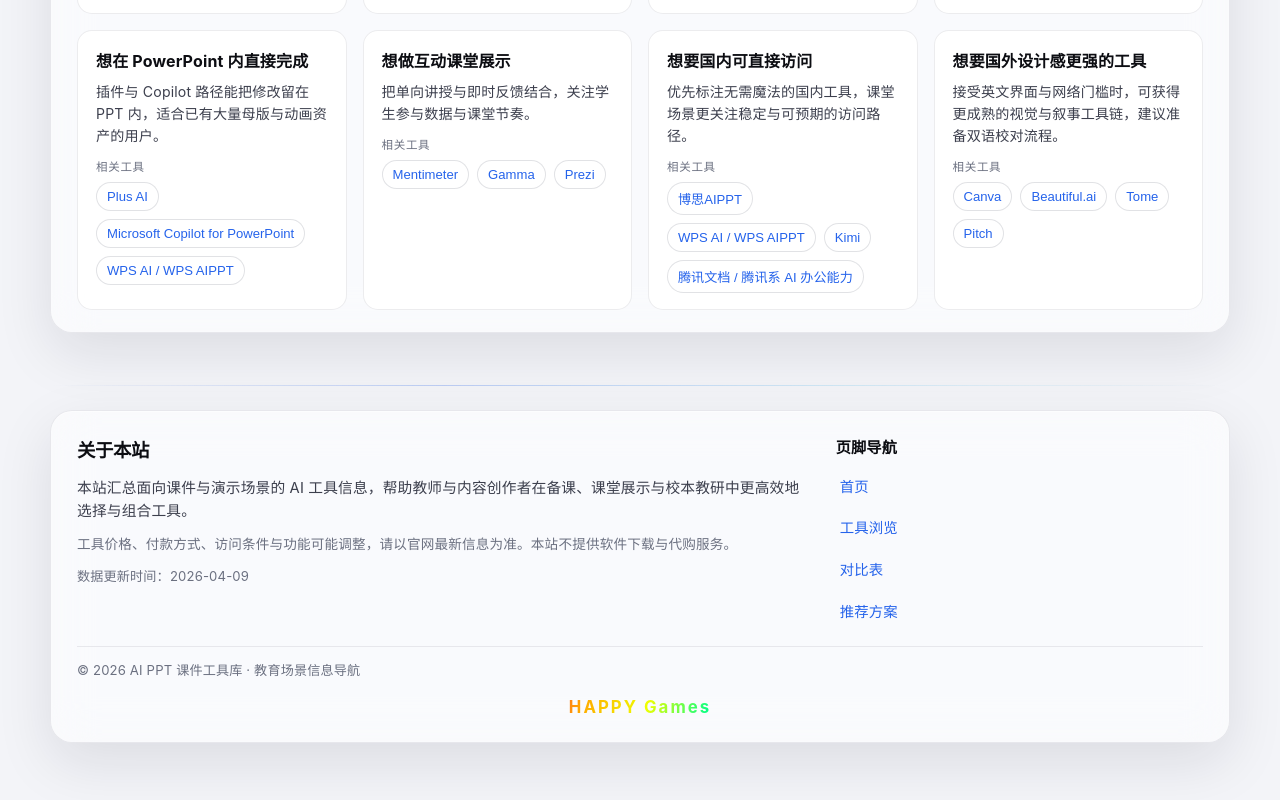
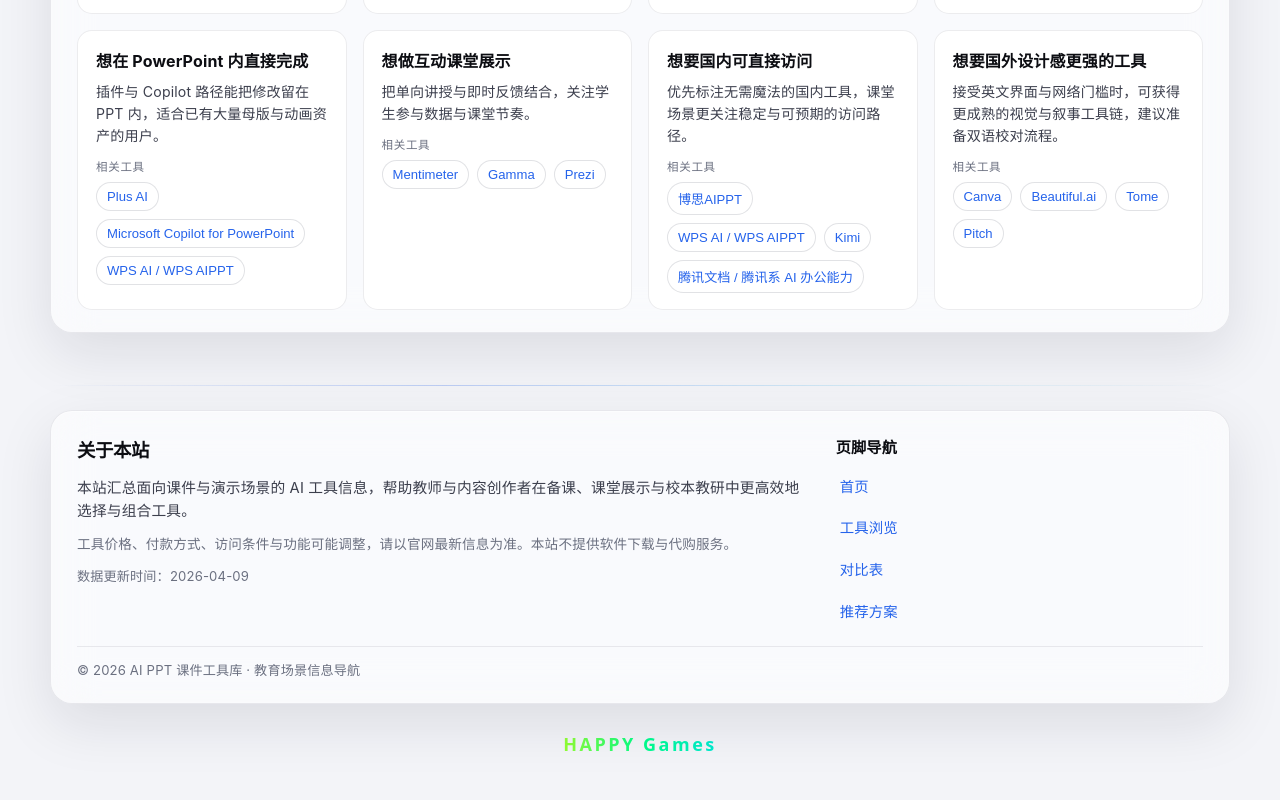
Before and after one commit to ZHANGYUEMIN/ppt-ai, a Vue app: page / in a window 1280 px wide. Shown: the part 10480-11280 px from the top of the page. Built offline with nearby package versions, Linux system fonts and the light colour scheme.

Commit message:
fix: 页脚 RGB 改用 SVG，并移出 glass 避免 backdrop 导致色条
Made-with: Cursor

```diff
--- a/src/components/AppFooter.vue
+++ b/src/components/AppFooter.vue
@@ -23,14 +23,64 @@
         </div>
       </div>
       <p class="footer__copy">© {{ year }} AI PPT 课件工具库 · 教育场景信息导航</p>
-      <p class="footer__credit">
-        <span class="footer__rgb" aria-label="HAPPY Games">HAPPY Games</span>
-      </p>
+    </div>
+    <!-- 放在 glass-panel 外：backdrop-filter 会破坏子元素的 background-clip:text，易变成色条 -->
+    <div class="footer__credit">
+      <svg
+        class="footer__rgb-svg"
+        viewBox="0 0 340 40"
+        xmlns="http://www.w3.org/2000/svg"
+        role="img"
+        aria-label="HAPPY Games"
+      >
+        <defs>
+          <linearGradient
+            id="footerHappyRgb"
+            gradientUnits="userSpaceOnUse"
+            x1="-200"
+            y1="0"
+            x2="540"
+            y2="0"
+          >
+            <stop offset="0%" stop-color="#ff0066" />
+            <stop offset="16.66%" stop-color="#ffaa00" />
+            <stop offset="33.33%" stop-color="#eeff00" />
+            <stop offset="50%" stop-color="#00ff88" />
+            <stop offset="66.66%" stop-color="#00ddff" />
+            <stop offset="83.33%" stop-color="#6644ff" />
+            <stop offset="100%" stop-color="#ff0066" />
+            <animateTransform
+              v-if="!reduceMotion"
+              attributeName="gradientTransform"
+              attributeType="XML"
+              type="translate"
+              from="0 0"
+              to="220 0"
+              dur="6s"
+              repeatCount="indefinite"
+            />
+          </linearGradient>
+        </defs>
+        <text
+          x="170"
+          y="26"
+          text-anchor="middle"
+          dominant-baseline="middle"
+          font-family="system-ui, -apple-system, 'Segoe UI', 'PingFang SC', 'Microsoft YaHei', sans-serif"
+          font-size="18"
+          font-weight="700"
+          letter-spacing="0.14em"
+          fill="url(#footerHappyRgb)"
+        >
+          HAPPY Games
+        </text>
+      </svg>
     </div>
   </footer>
 </template>
 
 <script setup>
+import { ref, onMounted, onUnmounted } from 'vue'
 import { DATA_UPDATED_AT } from '../data/tools.js'
 
 defineProps({
@@ -38,6 +88,22 @@ defineProps({
 })
 
 const year = new Date().getFullYear()
+const reduceMotion = ref(false)
+let mq
+
+function syncReduce() {
+  reduceMotion.value = mq?.matches ?? false
+}
+
+onMounted(() => {
+  mq = window.matchMedia('(prefers-reduced-motion: reduce)')
+  syncReduce()
+  mq.addEventListener('change', syncReduce)
+})
+
+onUnmounted(() => {
+  mq?.removeEventListener('change', syncReduce)
+})
 </script>
 
 <style scoped>
@@ -129,52 +195,16 @@ const year = new Date().getFullYear()
   color: var(--text3);
 }
 .footer__credit {
-  margin: 14px 0 0;
+  margin: 16px auto 0;
+  padding: 0 var(--section-x);
+  max-width: var(--content-max);
   text-align: center;
 }
-.footer__rgb {
+.footer__rgb-svg {
   display: inline-block;
-  font-size: 1.05rem;
-  font-weight: 700;
-  letter-spacing: 0.12em;
-  text-transform: none;
-  /* 宽幅渐变 + 位移动画 = 文字内 RGB 持续流动 */
-  background: linear-gradient(
-    110deg,
-    #ff0066 0%,
-    #ffaa00 14%,
-    #eeff00 28%,
-    #00ff88 42%,
-    #00ddff 56%,
-    #6644ff 70%,
-    #ff00aa 84%,
-    #ff0066 100%
-  );
-  background-size: 320% 100%;
-  background-position: 0% 50%;
-  -webkit-background-clip: text;
-  background-clip: text;
-  /* 与 color:transparent 配合；勿在文字上叠 filter，否则会破坏 clip，整格变成色条 */
-  -webkit-text-fill-color: transparent;
-  color: transparent;
-  animation: footer-rgb-flow 6s linear infinite;
-}
-@keyframes footer-rgb-flow {
-  0% {
-    background-position: 0% 50%;
-  }
-  100% {
-    background-position: 100% 50%;
-  }
-}
-@media (prefers-reduced-motion: reduce) {
-  .footer__rgb {
-    animation: none;
-    background: linear-gradient(110deg, #34c759, #007aff, #af52de);
-    background-size: 100% 100%;
-    -webkit-text-fill-color: transparent;
-    color: transparent;
-  }
+  width: min(340px, 92vw);
+  height: auto;
+  vertical-align: middle;
 }
 @media (max-width: 720px) {
   .footer__grid {
```
